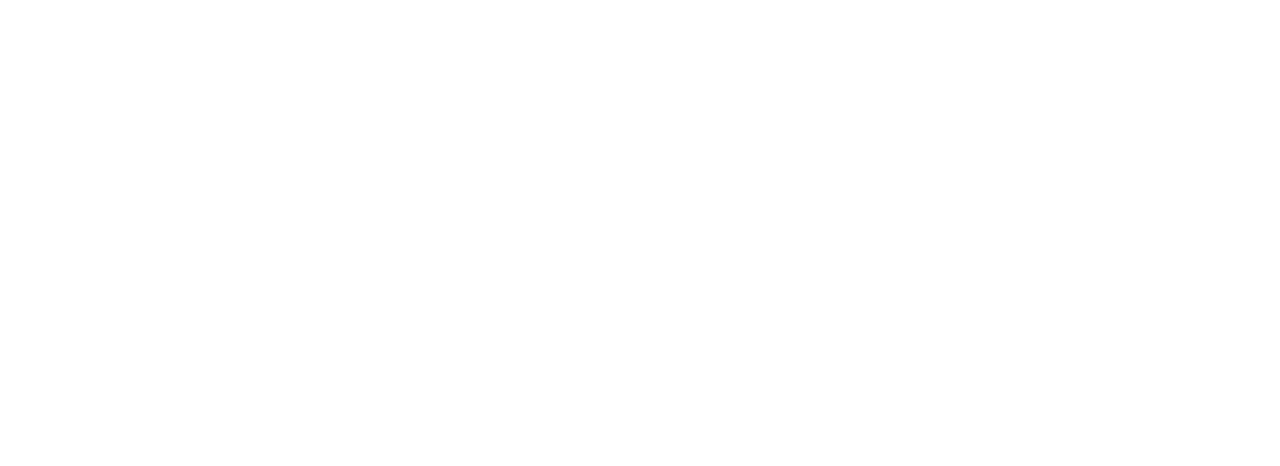
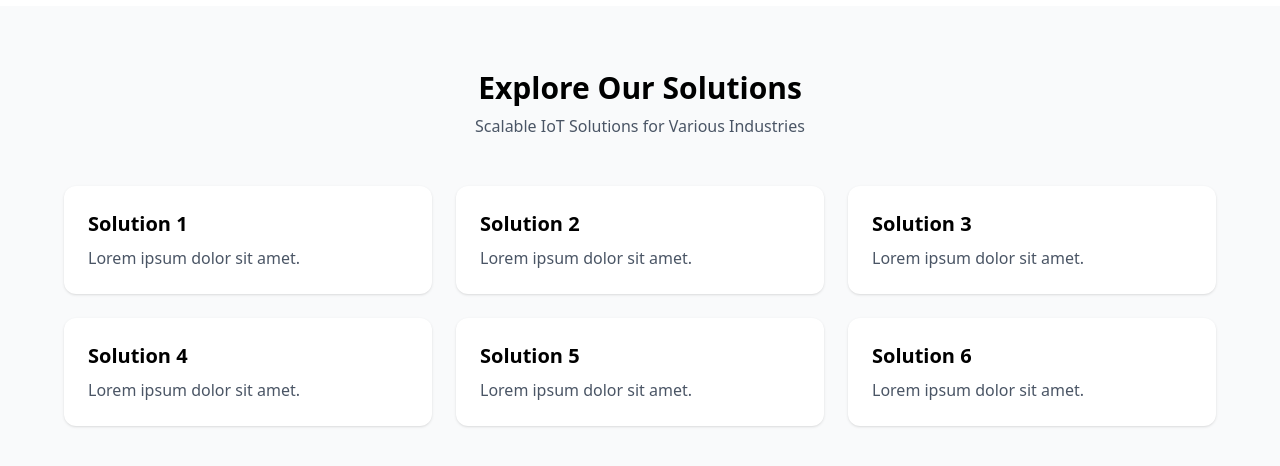
Before and after one commit to 0xM3x/volly_tech, a React (Vite) app: page / in a window 1280 px wide. Shown: the part 426-892 px from the top of the page. Before the commit the page ends 800 px from the top, so only its background shows below. Built offline with nearby package versions, Linux system fonts and the light colour scheme.

Commit message:
add scalable solutions section with placeholder data for six solutions

```diff
--- /dev/null
+++ b/src/components/SolutionsSection.jsx
@@ -0,0 +1,29 @@
+import { useState } from "react";
+
+const solutions = [
+  { title: "Solution 1", description: "Lorem ipsum dolor sit amet." },
+  { title: "Solution 2", description: "Lorem ipsum dolor sit amet." },
+  { title: "Solution 3", description: "Lorem ipsum dolor sit amet." },
+  { title: "Solution 4", description: "Lorem ipsum dolor sit amet." },
+  { title: "Solution 5", description: "Lorem ipsum dolor sit amet." },
+  { title: "Solution 6", description: "Lorem ipsum dolor sit amet." },
+];
+
+export default function SolutionsSection() {
+  return (
+    <section className="py-16 bg-gray-50">
+      <div className="max-w-6xl mx-auto text-center mb-12">
+        <h2 className="text-3xl font-bold">Explore Our Solutions</h2>
+        <p className="text-gray-600 mt-2">Scalable IoT Solutions for Various Industries</p>
+      </div>
+      <div className="max-w-6xl mx-auto grid grid-cols-1 sm:grid-cols-2 lg:grid-cols-3 gap-6">
+        {solutions.map((solution, index) => (
+          <div key={index} className="bg-white p-6 rounded-xl shadow hover:scale-105 transition">
+            <h3 className="text-xl font-semibold mb-2">{solution.title}</h3>
+            <p className="text-gray-600">{solution.description}</p>
+          </div>
+        ))}
+      </div>
+    </section>
+  );
+}
--- a/src/pages/Home.jsx
+++ b/src/pages/Home.jsx
@@ -1,11 +1,13 @@
 import Navbar from '../components/Navbar';
 import Hero from '../sections/Hero';
+import SolutionsSection from "../components/SolutionsSection";
 
 export default function Home() {
   return (
     <div>
       <Navbar />
       <Hero />
+      <SolutionsSection />
     </div>
   );
 }
```
